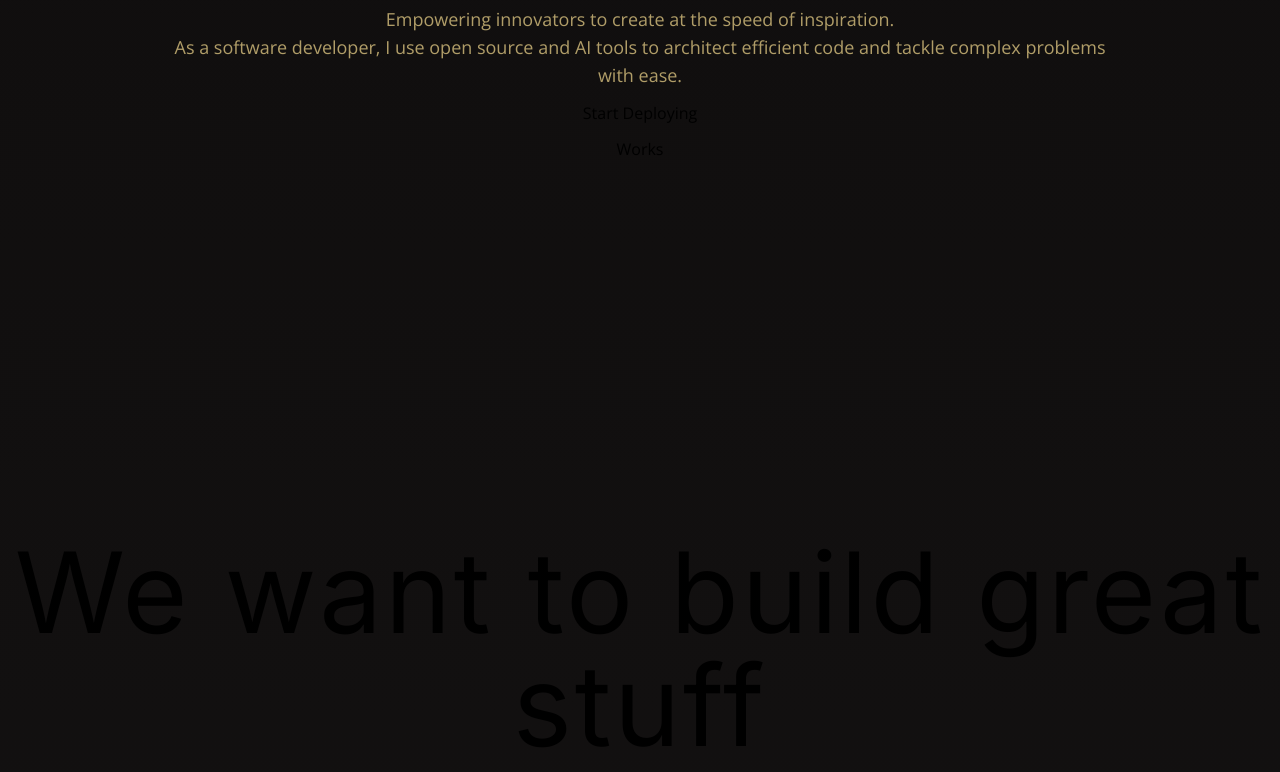
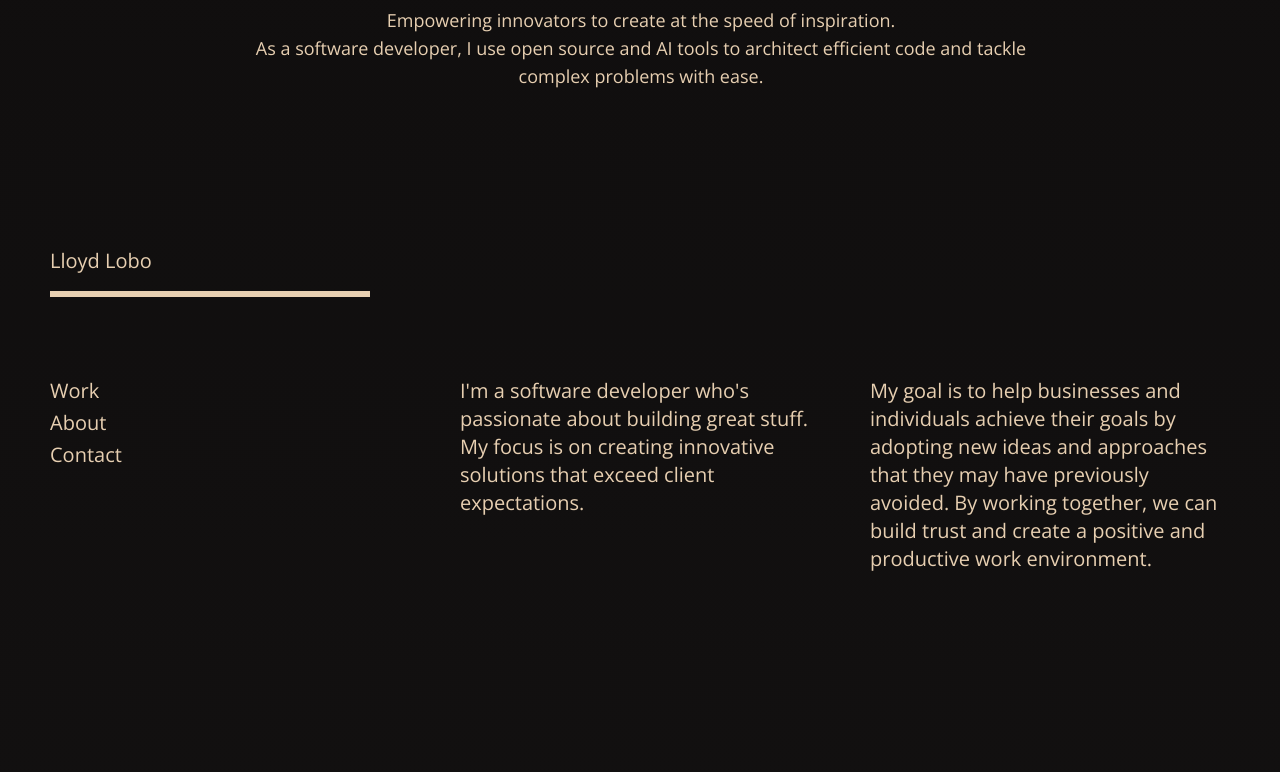
Before and after one commit to lloydlobo/lloydlobo.com, a Next.js app: page / in a window 1280 px wide. Shown: the part 681-1453 px from the top of the page. Built offline with nearby package versions, Linux system fonts and the light colour scheme.

Commit message:
feat: add resume about section

```diff
--- a/pages/index.tsx
+++ b/pages/index.tsx
@@ -1,5 +1,17 @@
 import React, { ReactNode } from "react";
 
+import { Fragment } from "react";
+import {
+  BriefcaseIcon,
+  CalendarIcon,
+  CheckIcon,
+  ChevronDownIcon,
+  CurrencyDollarIcon,
+  LinkIcon,
+  MapPinIcon,
+  PencilIcon,
+} from "@heroicons/react/20/solid";
+import { Menu, Transition } from "@headlessui/react";
 import { useEffect, useState } from "react";
 import Link from "next/link";
 import { motion } from "framer-motion";
@@ -462,18 +474,19 @@ async function isPositive(text) {
 //   </div>;
 // }
 
+// <span className="easter_egg hidden">
+//   Empowering innovators to create at the speed of inspiration is my forte.
+//   As a frontend developer, I harness the power of open source and
+//   AI-driven tools to write code faster and more efficiently, allowing me
+//   to focus on the big picture and effortlessly tackle complex problems.
+// </span>
 export default function IndexPage() {
   return (
     <Layout title="Home | ">
-      <span className="easter_egg hidden">
-        Empowering innovators to create at the speed of inspiration is my forte.
-        As a frontend developer, I harness the power of open source and
-        AI-driven tools to write code faster and more efficiently, allowing me
-        to focus on the big picture and effortlessly tackle complex problems.
-      </span>
       <div className={`grid place-items-center space-y-[12rem] font-sans`}>
         {/* <HeroCopilot/> */}
         <div className={`min-h-screen w-screen`}>
+          <Section>
             <div className="grid w-full place-content-evenly space-y-3 ">
               <h1
                 className={`m-0 w-[100vw] pr-4 text-center text-[43vw] font-extrabold leading-[1]
@@ -486,19 +499,68 @@ export default function IndexPage() {
               >
                 Design. Develop. Ship.
               </h2>
+              <div className="mt-10 hidden max-w-[50vw] grid-cols-2 items-center justify-center space-x-6 place-self-center">
+                <a
+                  href="#"
+                  className="rounded-md px-3.5 py-2.5 text-sm font-semibold uppercase text-primary underline underline-offset-8 shadow-sm hover:text-accent focus-visible:outline focus-visible:outline-2 focus-visible:outline-offset-2 focus-visible:outline-indigo-600"
+                >
+                  Start Deploying <span aria-hidden="true">&rarr;</span>
+                </a>
+                <a
+                  href="#"
+                  className="text-sm font-semibold uppercase text-primary underline underline-offset-8 hover:text-accent"
+                >
+                  Works <span aria-hidden="true">&rarr;</span>
+                </a>
+              </div>
               <p
-              className={`max-w-[75vw] place-self-center text-center text-lg text-primary brightness-[70%]`}
+                className={`max-w-[66vw] place-self-center text-center text-lg text-secondary `}
               >
                 Empowering innovators to create at the speed of inspiration.{" "}
                 <br />
                 As a software developer, I use open source and AI tools to
                 architect efficient code and tackle complex problems with ease.
               </p>
-            <button>Start Deploying</button>
-            <button>Works</button>
+
+              <Section>
+                <div className="grid min-h-full place-items-center place-self-center px-12 py-24 text-secondary sm:py-32">
+                  <div className="relative grid w-full">
+                    <p className="mb-20 w-[25vw] border-b-[6px] border-secondary py-4 text-start text-xl font-normal">
+                      Lloyd Lobo
+                    </p>
+                    <div className="grid grid-cols-3 gap-12 text-xl">
+                      <ul className={`space-y-1`}>
+                        <li className="">
+                          <Link href={`#work`}>Work</Link>
+                        </li>
+                        <li className="">
+                          <Link href={`#work`}>About</Link>
+                        </li>
+                        <li className="">
+                          <Link href={`#work`}>Contact</Link>
+                        </li>
+                      </ul>
+                      <p>
+                        I'm a software developer who's passionate about building
+                        great stuff. My focus is on creating innovative
+                        solutions that exceed client expectations.
+                      </p>
+                      <p>
+                        My goal is to help businesses and individuals achieve
+                        their goals by adopting new ideas and approaches that
+                        they may have previously avoided. By working together,
+                        we can build trust and create a positive and productive
+                        work environment.
+                      </p>
                     </div>
                   </div>
-        <div className={`min-h-screen w-screen`}>
+                </div>
+              </Section>
+            </div>
+          </Section>
+        </div>
+
+        <div id="work" className={`min-h-screen w-screen`}>
           <div className="absolute left-1/2">
             <GitLineVar gradientCss={GRADIENT_VAR.violet} />
           </div>
--- a/tailwind.config.js
+++ b/tailwind.config.js
@@ -17,6 +17,7 @@ module.exports = {
             colors: {
                 primary: "#fbe094",
                 'on-primary': "#0f0d0d",
+                secondary: "#e7cfb1",
                 accent: "#f6ac9f",
             },
         },
```
Lines whose indentation alone changed are shown as unchanged.
